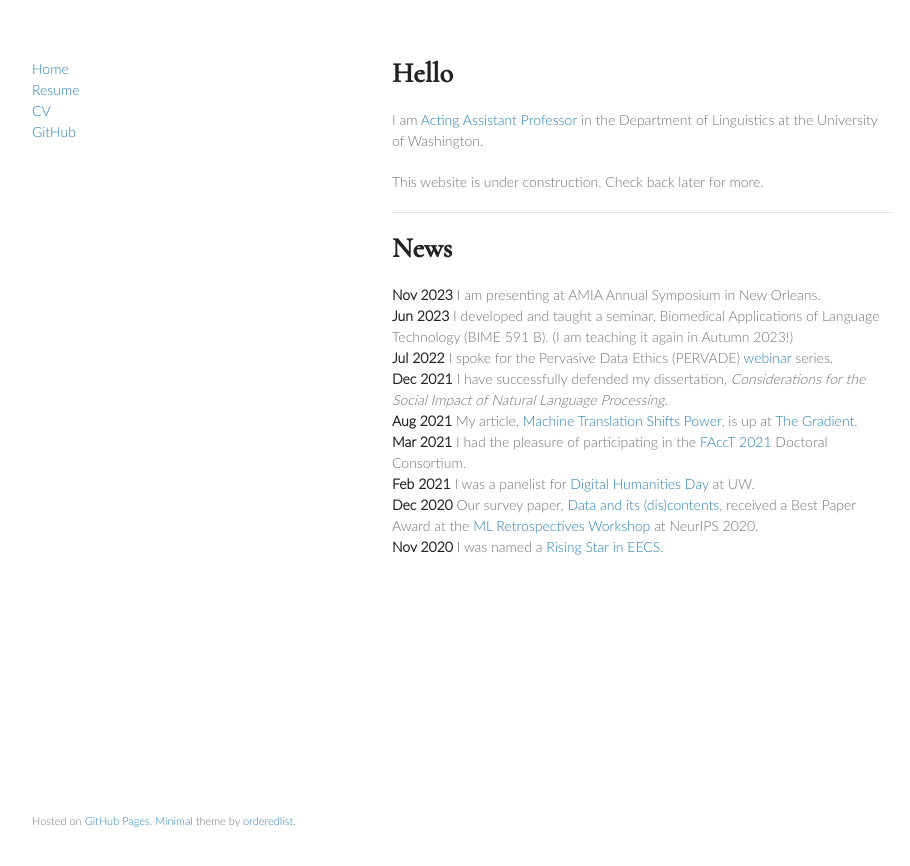
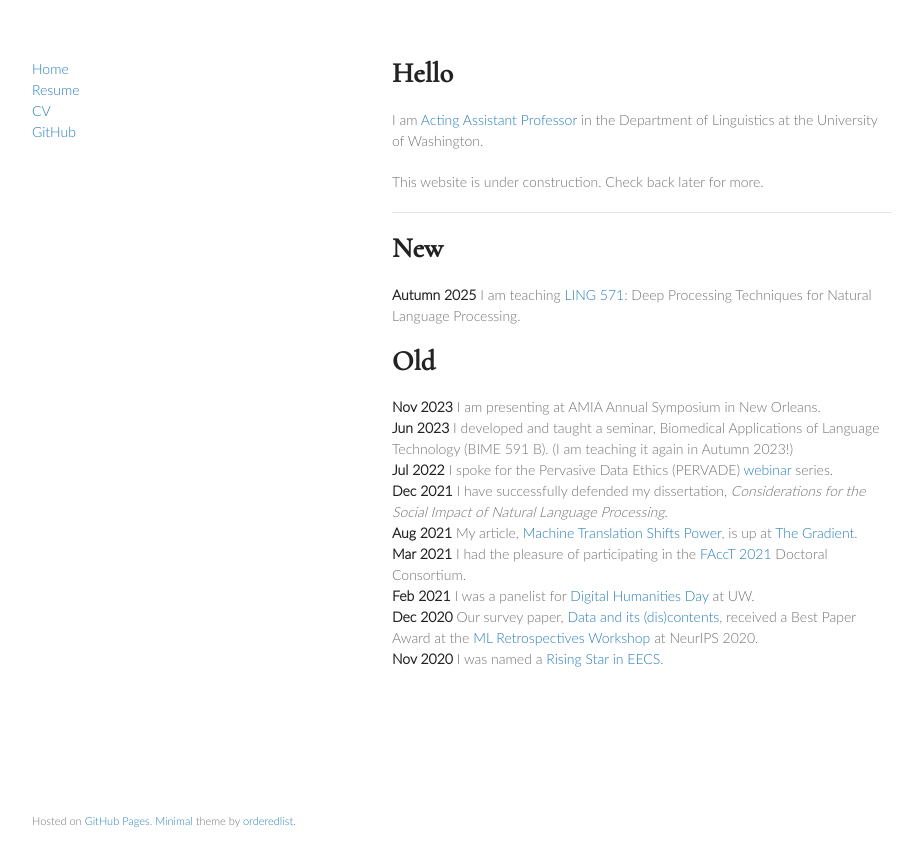
Before and after one commit to amandalynne/amandalynne.github.io, a Jekyll site: the page built from index.md, in a window 1280 px wide. Shown: the top 866 px of the page, without its empty margins (178-1088 px from the left). Built offline with Jekyll 4.4.1, drawn with Linux system fonts in a browser that asks for light colours; our own code applies the rules of GitHub Pages for plain Markdown files.

Commit message:
Add "news"

```diff
--- a/index.md
+++ b/index.md
@@ -7,7 +7,10 @@ This website is under construction. Check back later for more.
 
 ----
 
-# News
+# New
+**Autumn 2025** I am teaching [LING 571](https://linguistics.washington.edu/courses/2025/winter/ling/571/a): Deep Processing Techniques for Natural Language Processing.
+
+# Old
 **Nov 2023**    I am presenting at AMIA Annual Symposium in New Orleans.
 **Jun 2023**    I developed and taught a seminar, Biomedical Applications of Language Technology (BIME 591 B). (I am teaching it again in Autumn 2023!)
 **Jul 2022**    I spoke for the Pervasive Data Ethics (PERVADE) [webinar](https://pervade.umd.edu/webinar-series/) series.
```
